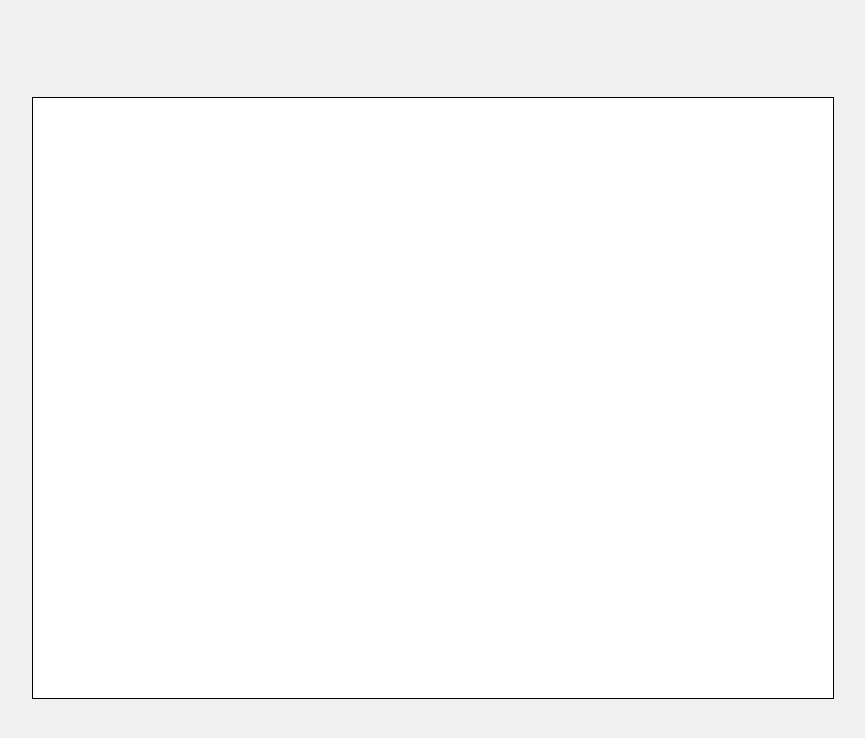
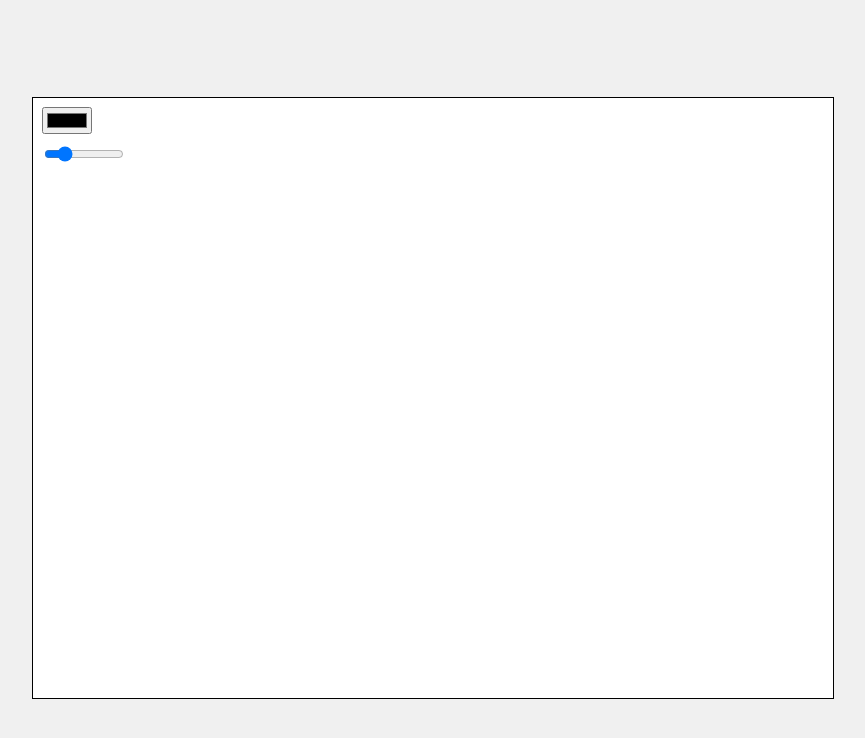
Before and after one commit to pragunsrv/Virtual-Interactive-WhiteBoard, a plain HTML site: page index.html in a window 1280 px wide. Shown: the whole page, without its empty margins (207-1072 px from the left). Drawn offline with Linux system fonts and the light colour scheme.

Commit message:
Color and brush size options
HTML: Added color picker and brush size range input to the interface.
CSS: Styled the color picker and brush size controls.
JavaScript: Implemented functionality to change the drawing color and brush size based on user input.

```diff
--- a/index.html
+++ b/index.html
@@ -3,11 +3,15 @@
 <head>
     <meta charset="UTF-8">
     <meta name="viewport" content="width=device-width, initial-scale=1.0">
-    <title>Virtual Whiteboard - Version 1</title>
+    <title>Virtual Whiteboard - Version 2</title>
     <link rel="stylesheet" href="styles.css">
 </head>
 <body>
     <div class="container">
+        <div class="controls">
+            <input type="color" id="colorPicker" value="#000000">
+            <input type="range" id="brushSize" min="1" max="20" value="5">
+        </div>
         <canvas id="whiteboard"></canvas>
     </div>
     <script src="script.js"></script>
--- a/script.js
+++ b/script.js
@@ -1,6 +1,10 @@
 // Get the canvas element and its context
 const canvas = document.getElementById('whiteboard');
 const ctx = canvas.getContext('2d');
+
+// Get the color picker and brush size input elements
+const colorPicker = document.getElementById('colorPicker');
+const brushSize = document.getElementById('brushSize');
 
 // Set canvas size
 canvas.width = 800;
@@ -10,6 +14,19 @@ canvas.height = 600;
 let isDrawing = false;
 let lastX = 0;
 let lastY = 0;
+
+// Set default drawing properties
+ctx.strokeStyle = colorPicker.value;
+ctx.lineWidth = brushSize.value;
+
+// Update drawing properties based on user input
+colorPicker.addEventListener('input', (e) => {
+    ctx.strokeStyle = e.target.value;
+});
+
+brushSize.addEventListener('input', (e) => {
+    ctx.lineWidth = e.target.value;
+});
 
 // Start drawing on mouse down
 canvas.addEventListener('mousedown', (e) => {
--- a/styles.css
+++ b/styles.css
@@ -16,3 +16,19 @@ canvas {
     border: 1px solid #000;
     background-color: #fff;
 }
+
+.controls {
+    position: absolute;
+    top: 10px;
+    left: 10px;
+    display: flex;
+    flex-direction: column;
+}
+
+input[type="color"] {
+    margin-bottom: 10px;
+}
+
+input[type="range"] {
+    width: 80px;
+}
```
